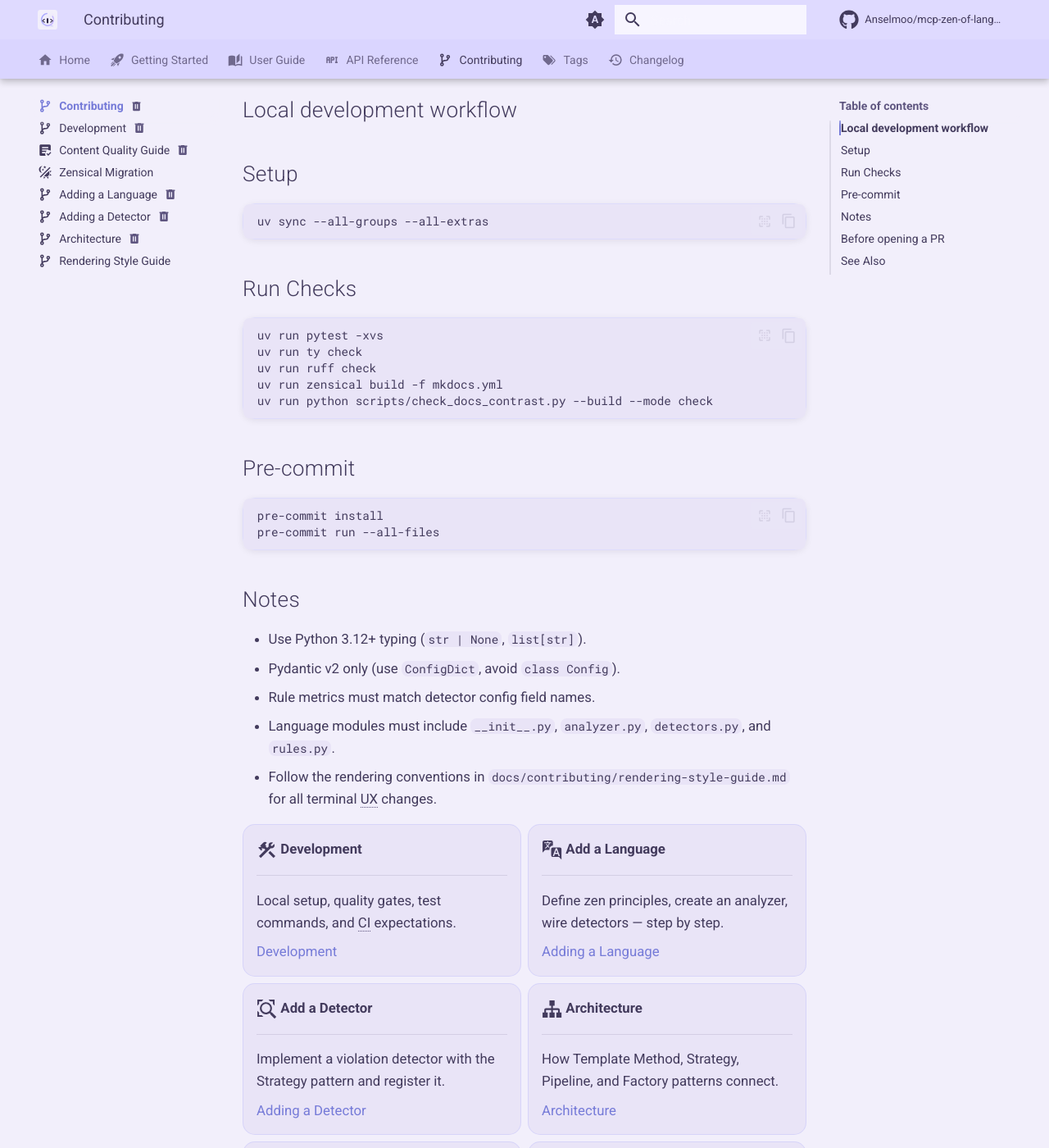
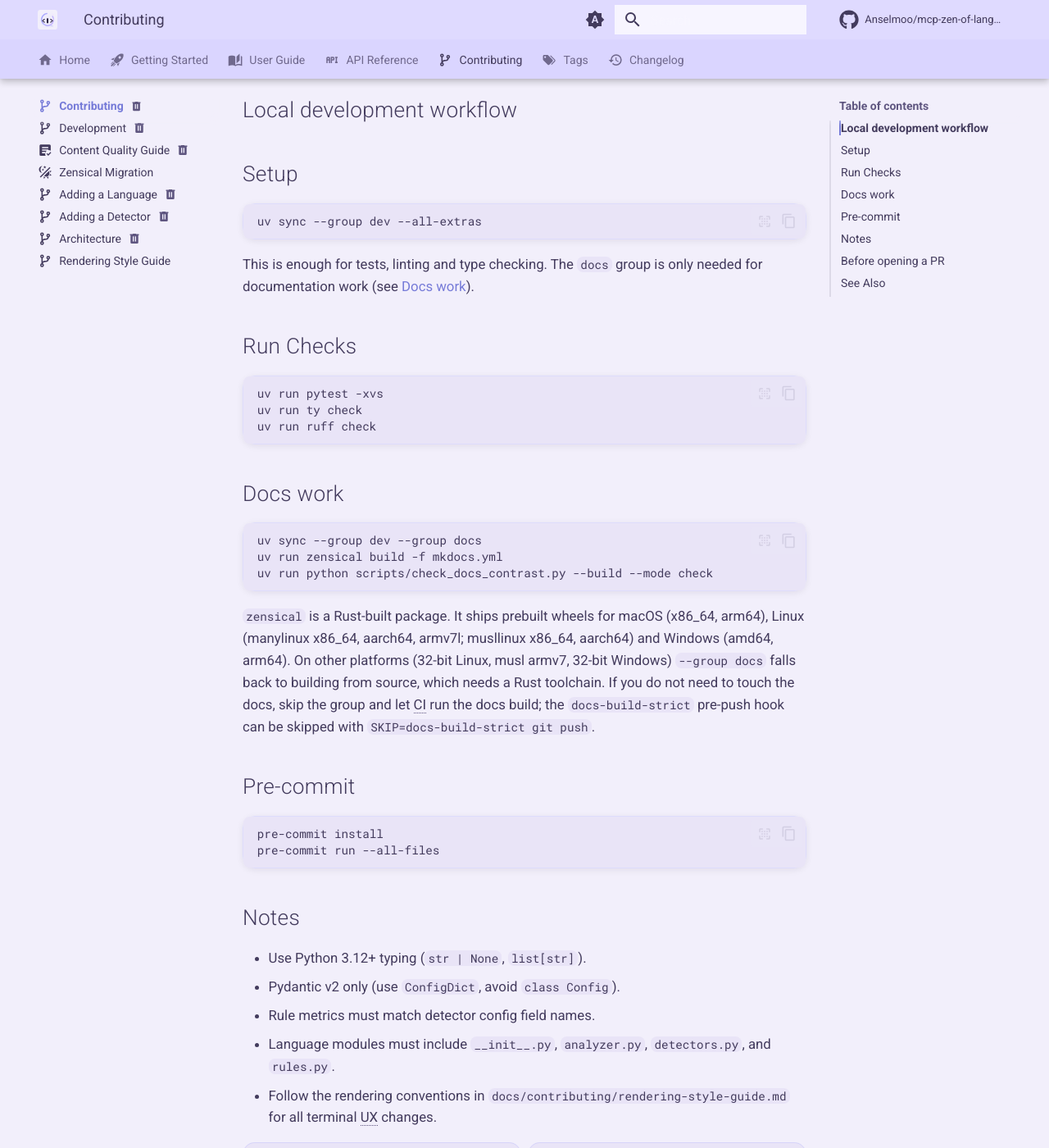
Before and after one commit to Anselmoo/mcp-zen-of-languages, an MkDocs documentation site: the page built from docs/contributing/index.md, in a window 1280 px wide and 1400 px high, scrolled down 619 px. Shown: the whole window at 82% size. Built offline with MkDocs 1.6.1 and Material for MkDocs 9.7.7, drawn with Linux system fonts in a browser that asks for light colours; plug-ins that fetch from the network failed and are left out; comment, search, counter and statistics services are not loaded.

Commit message:
ci: bump zensical to 0.0.71 and make docs group opt-in (#237)
* docs: make docs group opt-in for contributor setup

Default contributor setup is now `uv sync --group dev --all-extras`.
The `docs` group (zensical) is only needed for docs work. zensical
0.0.59 dropped wheels for 32-bit Linux, musl armv7 and win32; those
platforms fall back to the sdist and need a Rust toolchain.

Refs #217

Co-Authored-By: Claude Sonnet 5.5 <noreply@anthropic.com>

* ci: bump zensical to 0.0.71 and sync only the docs group where needed

Only the docs-build job needs zensical, so lint, test, language-tests and
visual-regression now run `uv sync --group dev --all-extras`. zensical is
locked at 0.0.71.

Refs #217

Co-Authored-By: Claude Sonnet 5.5 <noreply@anthropic.com>

---------

Co-authored-by: Claude Sonnet 5.5 <noreply@anthropic.com>

````diff
--- a/CONTRIBUTING.md
+++ b/CONTRIBUTING.md
@@ -4,8 +4,11 @@
 ## Setup
 
 ```bash
-uv sync --all-groups --all-extras
+uv sync --group dev --all-extras
 ```
+
+This is enough for tests, linting and type checking. The `docs` group is only
+needed for documentation work (see [Docs work](#docs-work)).
 
 ## Run Checks
 
@@ -13,9 +16,23 @@ uv sync --all-groups --all-extras
 uv run pytest -xvs
 uv run ty check
 uv run ruff check
+```
+
+## Docs work
+
+```bash
+uv sync --group dev --group docs
 uv run zensical build -f mkdocs.yml
 uv run python scripts/check_docs_contrast.py --build --mode check
 ```
+
+`zensical` is a Rust-built package. It ships prebuilt wheels for macOS
+(x86_64, arm64), Linux (manylinux x86_64, aarch64, armv7l; musllinux x86_64,
+aarch64) and Windows (amd64, arm64). On other platforms (32-bit Linux, musl
+armv7, 32-bit Windows) `--group docs` falls back to building from source, which
+needs a Rust toolchain. If you do not need to touch the docs, skip the group and
+let CI run the docs build; the `docs-build-strict` pre-push hook can be skipped
+with `SKIP=docs-build-strict git push`.
 
 ## Pre-commit
 
--- a/docs/contributing/development.md
+++ b/docs/contributing/development.md
@@ -14,6 +14,13 @@ tags:
 ```bash
 uv sync --group dev --group docs
 ```
+
+The `docs` group (Zensical) is only needed for documentation work; `uv sync --group dev`
+is enough for tests, linting and type checking. Zensical is Rust-built and ships
+prebuilt wheels for macOS, Linux (manylinux and musllinux on x86_64/aarch64, manylinux
+armv7l) and Windows (amd64, arm64). On other platforms, such as 32-bit Linux or musl
+armv7, `--group docs` builds from source and needs a Rust toolchain; skip the group there
+and let CI run the docs build (`SKIP=docs-build-strict git push` skips the pre-push hook).
 
 ## Project structure
 
--- a/pyproject.toml
+++ b/pyproject.toml
@@ -61,7 +61,7 @@ build-backend = "uv_build"
 
 [dependency-groups]
 docs = [
-    "zensical>=0.0.59",
+    "zensical>=0.0.71",
     "mkdocstrings[python]>=1.0.4",
     "mkdocs-minify-plugin>=0.8.0",
     "mkdocs-git-revision-date-localized-plugin>=1.5.3",
````
Also changed, not shown: CLAUDE.md (+2 -2 lines), README.md (+1 -1 lines), 2 other files.
